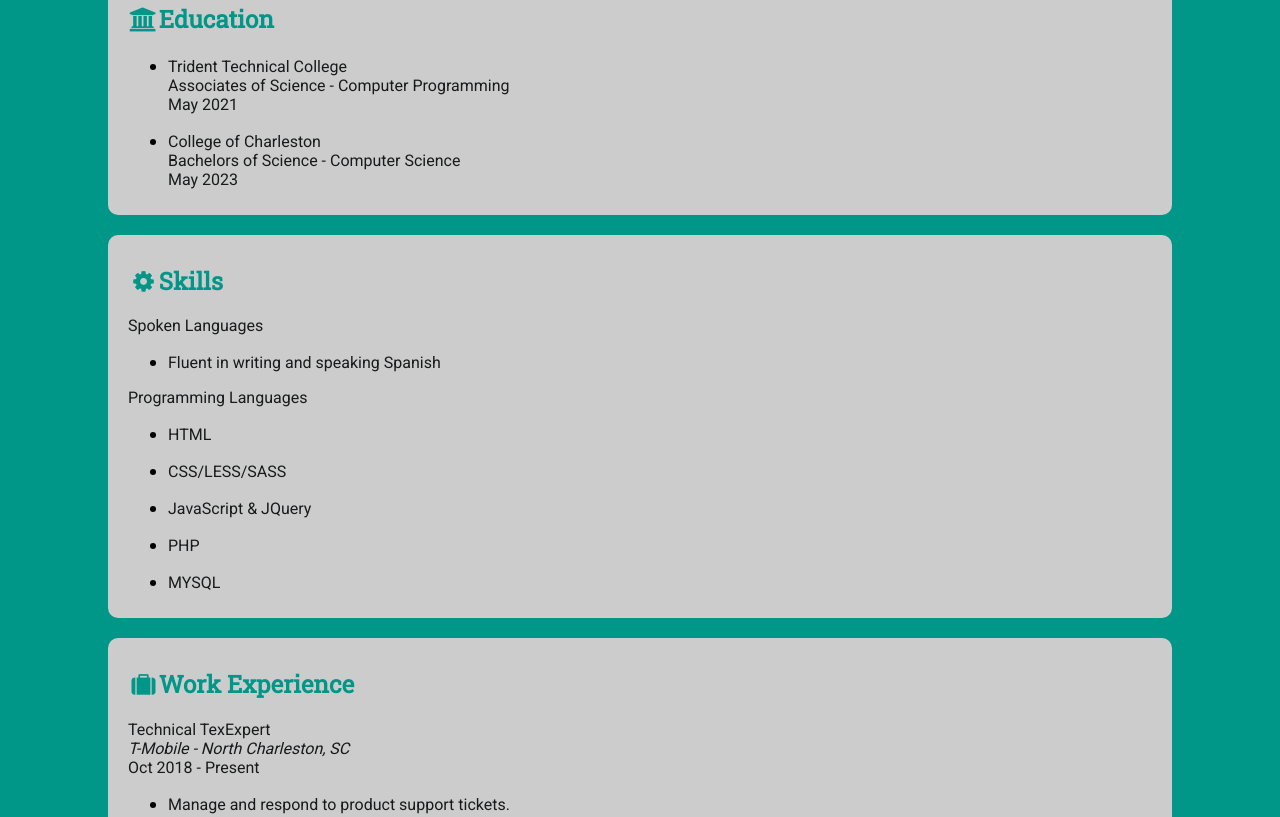
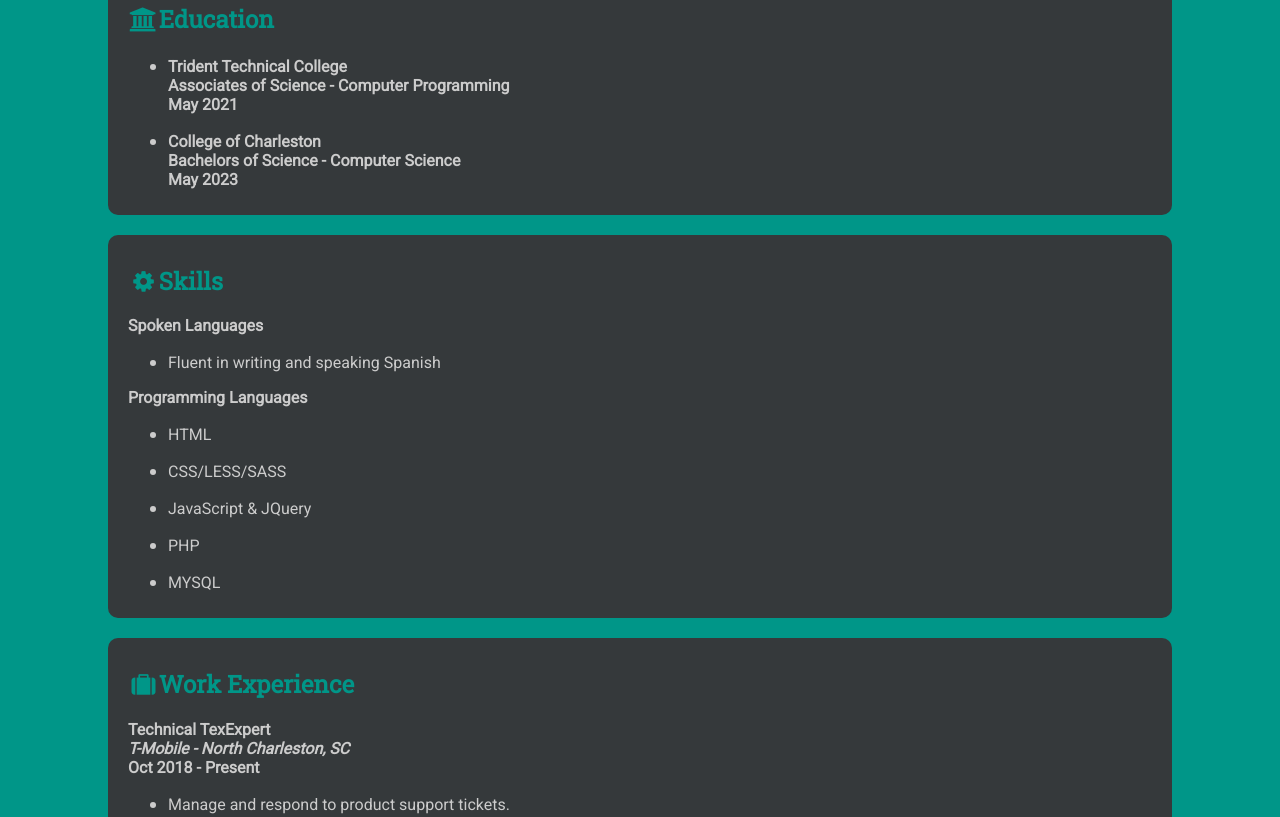
Before and after one commit to laguila47/mysite, a website built with Parcel: page index.html in a window 1280 px wide. Shown: the part 548-1365 px from the top of the page. Built offline with nearby package versions, Linux system fonts and the light colour scheme; a web font is replaced by a local one.

Commit message:
Updates css
added additional css touches.

```diff
--- a/css/style.css
+++ b/css/style.css
@@ -7,7 +7,9 @@ body{
 }
 p{
     font-family: 'Roboto', serif;
-    color: #181A1B;
+}
+.pInfo{
+    font-weight: bold !important;
 }
 h2{
     color: #009688;
@@ -31,8 +33,8 @@ h2{
     padding: 30px;
 }
 .card{
-    background-color: #ccc;
-    color: black;
+    background-color: #35393B;
+    color: #ccc;
     width: 80%;
     margin: 20px auto;
     padding: 10px 20px;
--- a/index.html
+++ b/index.html
@@ -43,22 +43,22 @@
     <h2><i class="fa fa-university fa-fw"></i>Education</h2>
     <ul>
       <li>
-        <p>Trident Technical College<br>Associates of Science - Computer Programming<br>May 2021</p>
+        <p class="pInfo">Trident Technical College<br>Associates of Science - Computer Programming<br>May 2021</p>
       </li>
       <li>
-        <p>College of Charleston<br>Bachelors of Science - Computer Science<br>May 2023</p>
+        <p class="pInfo">College of Charleston<br>Bachelors of Science - Computer Science<br>May 2023</p>
       </li>
     </ul>
   </div>
   <div class="card">
     <h2><i class="fa fa-cog fa-fw"></i>Skills</h2>
-    <p>Spoken Languages</p>
+    <p class="pInfo">Spoken Languages</p>
     <ul>
       <li>
         <p>Fluent in writing and speaking Spanish</p>
       </li>
     </ul>
-    <p>Programming Languages</p>
+    <p class="pInfo">Programming Languages</p>
     <ul>
       <li>
         <p>HTML</p>
@@ -79,7 +79,7 @@
   </div>
   <div class="card">
     <h2><i class="fa fa-suitcase fa-fw"></i>Work Experience</h2>
-    <p>Technical TexExpert<br><i>T-Mobile - North Charleston, SC</i><br>Oct 2018 - Present</p>
+    <p class="pInfo">Technical TexExpert<br><i>T-Mobile - North Charleston, SC</i><br>Oct 2018 - Present</p>
     <ul>
       <li>
         <p>
@@ -150,7 +150,7 @@
 
     <hr>
 
-    <p>Reservation Specialist<br><i>IHG - North Charleston, SC</i><br>Aug 2017 - Oct 2018</p>
+    <p class="pInfo">Reservation Specialist<br><i>IHG - North Charleston, SC</i><br>Aug 2017 - Oct 2018</p>
     <ul>
       <li>
         <p>
@@ -171,7 +171,7 @@
 
     <hr>
 
-    <p>Mobile Device Technician<br><i>Certified Phone Repair - DeKalb, IL</i><br>Dec 2016 - Aug 2017</p>
+    <p class="pInfo">Mobile Device Technician<br><i>Certified Phone Repair - DeKalb, IL</i><br>Dec 2016 - Aug 2017</p>
     <ul>
       <li>
         <p>
@@ -192,7 +192,7 @@
 
     <hr>
 
-    <p>Front Desk Supervisor<br><i>Clarion Highlander Hotel - Iowa City, IA</i><br>Jan 2015 - May 2016</p>
+    <p class="pInfo">Front Desk Supervisor<br><i>Clarion Highlander Hotel - Iowa City, IA</i><br>Jan 2015 - May 2016</p>
     <ul>
       <li>
         <p>
@@ -213,7 +213,7 @@
 
     <hr>
 
-    <p>Service Technician<br><i>Digital Doc - Coralville, IA</i><br>Feb 2015 - Sep 2015</p>
+    <p class="pInfo">Service Technician<br><i>Digital Doc - Coralville, IA</i><br>Feb 2015 - Sep 2015</p>
     <ul>
       <li>
         <p>
```
